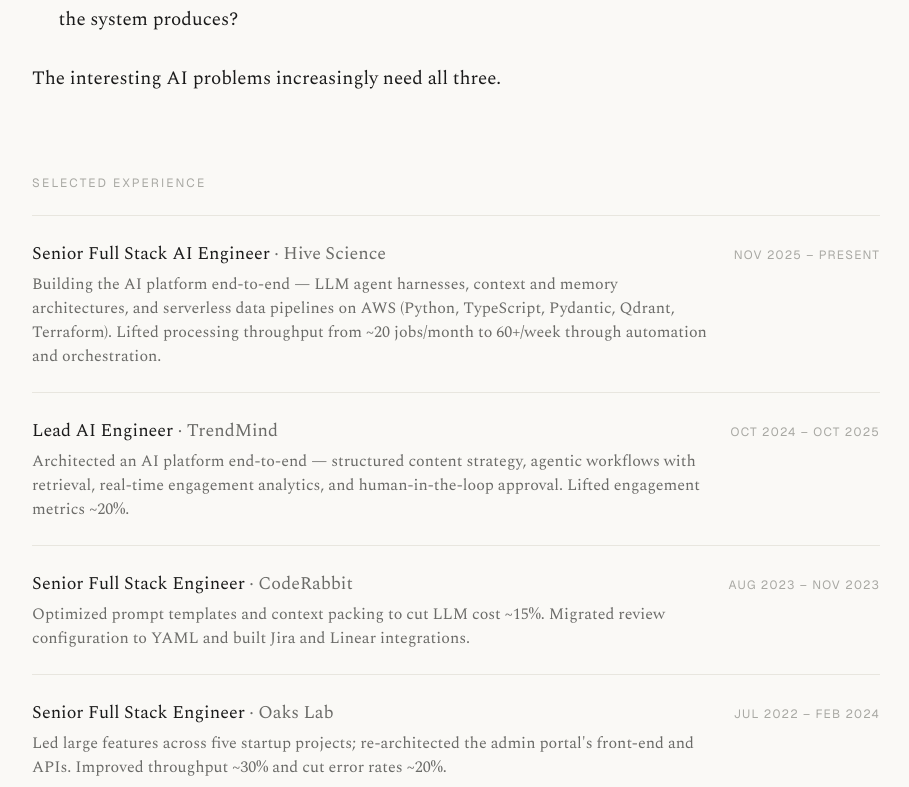
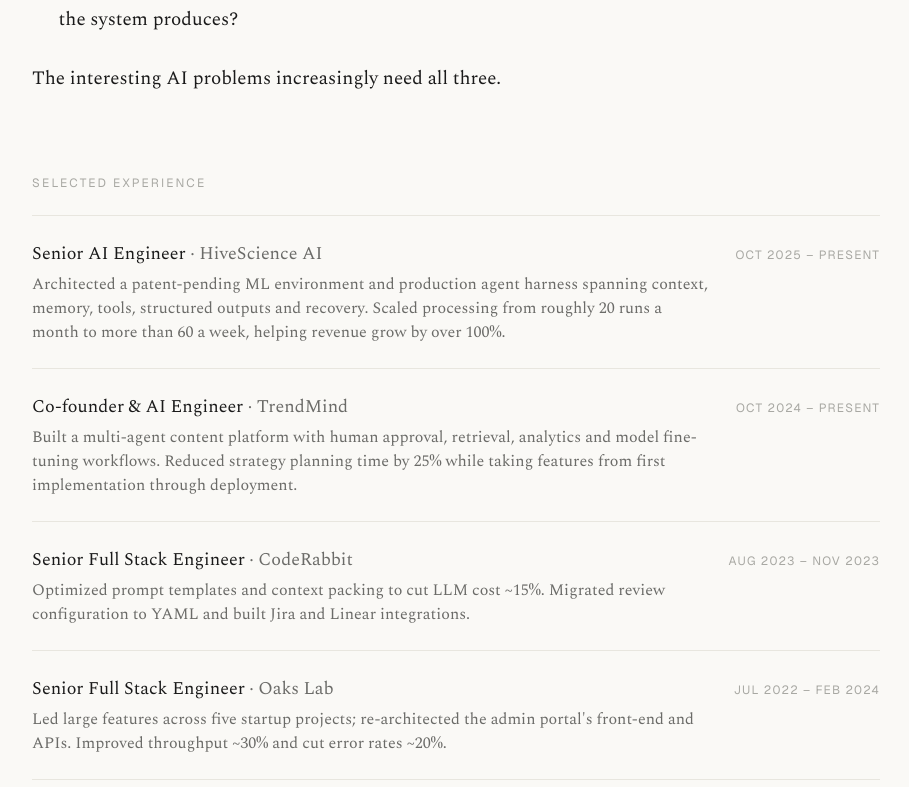
Before and after one commit to bemijonathan/jonathanatiene.com, a Next.js app: page /about in a window 1280 px wide. Shown: the part 2010-2797 px from the top of the page, without its empty margins (184-1093 px from the left). Built offline with nearby package versions, Linux system fonts and the light colour scheme.

Commit message:
imoroved website layout

```diff
--- a/src/app/about/page.tsx
+++ b/src/app/about/page.tsx
@@ -7,7 +7,7 @@
 export const metadata: Metadata = {
   title: "About",
   description:
-    "Jonathan Atiene — AI engineer, researcher and writer. Building and studying intelligent systems at the intersection of engineering and applied AI research.",
+    "Jonathan Atiene — senior AI engineer, researcher and builder of production agentic systems.",
   alternates: { canonical: "/about" },
 };
 
@@ -18,7 +18,7 @@
   return (
     <SectionPage
       title="About"
-      intro="I build and study intelligent systems, and write about AI agents, memory, evaluation, open models and the engineering required to make AI work in the real world."
+      intro="I build production AI systems, study what makes them dependable, and write about the engineering decisions hidden behind the demo."
     >
       <div className="mb-12">
         <Image
@@ -33,7 +33,7 @@
 
       <div className="prose">
         <p>
-          I'm an AI engineer, researcher and software builder interested in one broad
+          I&apos;m a senior AI engineer, researcher and software builder interested in one broad
           question:
         </p>
         <p>
@@ -48,11 +48,11 @@
           several years building backend, frontend, cloud and production systems. That
           engineering foundation eventually led me deeper into machine learning, and I
           later completed an MSc in Artificial Intelligence. Today those fields overlap in
-          my work. I'm currently based in London, building production AI systems at
-          Hive Science.
+          my work. I&apos;m currently based in London, building production AI systems at
+          HiveScience AI.
         </p>
         <p>
-          I'm interested not only in what models can do, but also in the infrastructure
+          I&apos;m interested not only in what models can do, but also in the infrastructure
           around them — how we evaluate their behaviour, how they interact with existing
           software systems, and how humans interpret and make decisions with their
           outputs.
@@ -84,7 +84,7 @@
             trusted in production?
           </li>
           <li>
-            <strong>Researcher</strong> — what evidence supports the assumptions we're
+            <strong>Researcher</strong> — what evidence supports the assumptions we&apos;re
             making?
           </li>
           <li>
--- a/src/app/layout.tsx
+++ b/src/app/layout.tsx
@@ -34,7 +34,7 @@
     default: `${site.name} — ${site.descriptor}`,
     template: `%s — ${site.name}`,
   },
-  description: site.tagline,
+  description: site.metaDescription,
   applicationName: site.name,
   authors: [{ name: site.name, url: site.url }],
   creator: site.name,
@@ -51,12 +51,12 @@
     url: site.url,
     siteName: site.name,
     title: `${site.name} — ${site.descriptor}`,
-    description: site.tagline,
+    description: site.metaDescription,
   },
   twitter: {
     card: "summary_large_image",
     title: `${site.name} — ${site.descriptor}`,
-    description: site.tagline,
+    description: site.metaDescription,
     creator: "@bemijonathan",
   },
   robots: {
--- a/src/app/page.tsx
+++ b/src/app/page.tsx
@@ -1,6 +1,60 @@
 import Link from "next/link";
 import { getFeaturedArticles, getLatestArticles } from "@/lib/content";
 import { site } from "@/lib/site";
+
+const skills = [
+  {
+    area: "LLM and agent architecture",
+    expertise:
+      "Production agent harnesses, multi-agent workflows, LangGraph state graphs, tool orchestration, Pydantic-validated structured outputs, context windows, long-term memory, human approval gates and failure recovery.",
+  },
+  {
+    area: "Retrieval and knowledge systems",
+    expertise:
+      "RAG pipelines, vector retrieval with Qdrant, query and document representation, reranking, citation grounding and knowledge graphs—including retrieval across more than 70,000 clinical records.",
+  },
+  {
+    area: "Language models and fine-tuning",
+    expertise:
+      "Llama 3B fine-tuning with PyTorch, Hugging Face and Vertex AI; dataset preparation, synthetic-data pipelines, prompt and context optimisation, and open-model inference workflows.",
+  },
+  {
+    area: "Deep learning and model efficiency",
+    expertise:
+      "RAAGR²-Net brain-tumour segmentation, model pruning, weight sharing and parameter-efficiency research focused on reducing model size and deployment cost without losing useful performance.",
+  },
+  {
+    area: "Evaluation and reliability",
+    expertise:
+      "Agent evaluation, red teaming, Langfuse tracing, schema validation, evidence checks, observability and recovery paths for long-running model and tool workflows.",
+  },
+  {
+    area: "AI platform engineering",
+    expertise:
+      "Python, TypeScript, Node.js, PostgreSQL, AWS Glue, serverless AWS services, GCP, Docker, Terraform, CI/CD and scalable data and ML pipelines.",
+  },
+];
+
+const selectedSystems = [
+  {
+    name: "HiveScience AI",
+    title: "Audience intelligence at enterprise scale",
+    summary:
+      "A patent-pending ML environment for Fortune 500 teams, with a production agent harness spanning context, memory, tool orchestration, structured outputs, validation and failure recovery.",
+  },
+  {
+    name: "Axon · Neurochecklists",
+    title: "Evidence-grounded answers for neurology",
+    summary:
+      "A privacy-conscious RAG agent that searches and reranks more than 70,000 clinical checklist records to return structured, cited answers in under 2.5 seconds.",
+  },
+  {
+    name: "AskHook",
+    title: "Social intelligence from short-form video",
+    summary:
+      "An agentic system that distinguishes organic virality from paid promotion and turns patterns across more than 500 content pieces into actionable ideas in minutes.",
+  },
+];
 
 const currentlyExploring = [
   "Agentic memory",
@@ -8,18 +62,6 @@
   "AI system reliability",
   "Agent evaluation",
   "Context engineering",
-];
-
-const workingWith = [
-  "Python",
-  "TypeScript",
-  "PyTorch",
-  "TensorFlow",
-  "Hugging Face",
-  "Pydantic",
-  "Qdrant",
-  "AWS",
-  "Terraform",
 ];
 
 export default async function HomePage() {
@@ -35,17 +77,20 @@
         </h1>
         <p className="mt-3 font-sans text-lg text-muted">{site.descriptor}</p>
         <p className="mt-1 font-sans text-sm text-subtle">
-          London <span aria-label="United Kingdom">🇬🇧</span>
+          United Kingdom <span aria-label="United Kingdom">🇬🇧</span>
         </p>
         <p className="mt-6 max-w-xl font-serif text-lg leading-relaxed text-foreground/90">
           {site.tagline}
         </p>
         <div className="mt-8 flex flex-wrap items-center gap-x-6 gap-y-3 text-sm">
           <Link
-            href="/writing"
+            href="/projects"
             className="text-accent underline decoration-1 underline-offset-4 hover:text-accent-hover"
           >
-            Read my writing →
+            See selected systems →
+          </Link>
+          <Link href="/writing" className="text-muted hover:text-foreground">
+            Read my writing
           </Link>
           <Link href="/about" className="text-muted hover:text-foreground">
             About me
@@ -53,10 +98,25 @@
         </div>
       </section>
 
+      {/* Skills */}
+      <section className="mt-24">
+        <SectionLabel>Deep technical skills</SectionLabel>
+        <ul className="mt-6 divide-y divide-border border-y border-border">
+          {skills.map((skill) => (
+            <li key={skill.area} className="py-5">
+              <p className="font-serif text-xl text-foreground">{skill.area}</p>
+              <p className="mt-1 font-serif text-base leading-relaxed text-muted">
+                {skill.expertise}
+              </p>
+            </li>
+          ))}
+        </ul>
+      </section>
+
       {/* Featured */}
       {featured ? (
         <section className="mt-24">
-          <SectionLabel>Featured</SectionLabel>
+          <SectionLabel>Featured writing</SectionLabel>
           <Link href={`/writing/${featured.slug}`} className="group mt-4 block">
             <h2 className="font-serif text-3xl leading-tight tracking-tight text-foreground transition-colors group-hover:text-accent">
               {featured.title}
@@ -91,22 +151,42 @@
         </section>
       ) : null}
 
+      {/* Selected systems */}
+      <section className="mt-24">
+        <SectionLabel>Selected systems</SectionLabel>
+        <p className="mt-4 max-w-2xl font-serif text-lg leading-relaxed text-muted">
+          My strongest work sits in the engineering around the model: context, memory,
+          retrieval, tools, evaluation, infrastructure and human review.
+        </p>
+        <ul className="mt-8 space-y-10 border-t border-border pt-8">
+          {selectedSystems.map((project) => (
+            <li key={project.name}>
+              <p className="font-sans text-xs uppercase tracking-widest text-accent">
+                {project.name}
+              </p>
+              <h2 className="mt-2 font-serif text-2xl leading-snug text-foreground">
+                {project.title}
+              </h2>
+              <p className="mt-3 max-w-2xl font-serif text-lg leading-relaxed text-muted">
+                {project.summary}
+              </p>
+            </li>
+          ))}
+        </ul>
+        <Link
+          href="/projects"
+          className="mt-8 inline-block text-sm text-accent underline decoration-1 underline-offset-4 hover:text-accent-hover"
+        >
+          View all projects →
+        </Link>
+      </section>
+
       {/* Currently exploring */}
       <section className="mt-24">
         <SectionLabel>Currently exploring</SectionLabel>
         <ul className="mt-6 flex flex-wrap gap-x-6 gap-y-2 font-serif text-lg text-foreground/90">
           {currentlyExploring.map((topic) => (
             <li key={topic}>{topic}</li>
-          ))}
-        </ul>
-      </section>
-
-      {/* Working with */}
-      <section className="mt-24">
-        <SectionLabel>Working with</SectionLabel>
-        <ul className="mt-6 flex flex-wrap gap-x-5 gap-y-2 font-sans text-sm text-muted">
-          {workingWith.map((t) => (
-            <li key={t}>{t}</li>
           ))}
         </ul>
       </section>
--- a/src/app/projects/page.tsx
+++ b/src/app/projects/page.tsx
@@ -60,7 +60,7 @@
                   {p.whyInteresting ? (
                     <div>
                       <dt className="font-sans text-xs uppercase tracking-widest text-subtle">
-                        Why it's interesting
+                        Why it&apos;s interesting
                       </dt>
                       <dd className="mt-1 font-serif text-base text-muted">
                         {p.whyInteresting}
--- a/src/data/experience.ts
+++ b/src/data/experience.ts
@@ -9,21 +9,21 @@
 
 export const experience: Experience[] = [
   {
-    title: "Senior Full Stack AI Engineer",
-    company: "Hive Science",
-    location: "London",
-    period: "Nov 2025 – Present",
+    title: "Senior AI Engineer",
+    company: "HiveScience AI",
+    location: "Remote",
+    period: "Oct 2025 – Present",
     summary:
-      "Building the AI platform end-to-end — LLM agent harnesses, context and memory architectures, and serverless data pipelines on AWS (Python, TypeScript, Pydantic, Qdrant, Terraform). Lifted processing throughput from ~20 jobs/month to 60+/week through automation and orchestration.",
+      "Architected a patent-pending ML environment and production agent harness spanning context, memory, tools, structured outputs and recovery. Scaled processing from roughly 20 runs a month to more than 60 a week, helping revenue grow by over 100%.",
     type: "work",
   },
   {
-    title: "Lead AI Engineer",
+    title: "Co-founder & AI Engineer",
     company: "TrendMind",
     location: "Remote",
-    period: "Oct 2024 – Oct 2025",
+    period: "Oct 2024 – Present",
     summary:
-      "Architected an AI platform end-to-end — structured content strategy, agentic workflows with retrieval, real-time engagement analytics, and human-in-the-loop approval. Lifted engagement metrics ~20%.",
+      "Built a multi-agent content platform with human approval, retrieval, analytics and model fine-tuning workflows. Reduced strategy planning time by 25% while taking features from first implementation through deployment.",
     type: "work",
   },
   {
--- a/src/data/projects.ts
+++ b/src/data/projects.ts
@@ -17,6 +17,38 @@
 };
 
 export const projects: Project[] = [
+  {
+    slug: "askhook",
+    title: "AskHook",
+    type: "Product",
+    date: "2025",
+    summary:
+      "A social-intelligence platform that analyses more than 500 short-form videos in minutes, distinguishes organic virality from paid promotion, and turns winning patterns into usable content decisions.",
+    problem:
+      "Trend data shows what moved, but rarely explains whether a pattern was earned, bought, or repeatable.",
+    whyInteresting:
+      "The agentic harness has to coordinate large-volume multimodal analysis, preserve evidence, and reduce noisy observations into decisions a strategist can defend.",
+    learned:
+      "At this scale, orchestration and recovery paths matter as much as analysis quality. A useful agent needs to know what completed, what failed, and what evidence supports each conclusion.",
+    tags: ["Agentic Systems", "Multimodal AI", "Structured Outputs"],
+    featured: true,
+  },
+  {
+    slug: "neurochecklists",
+    title: "Axon · Neurochecklists",
+    type: "Product",
+    date: "2025",
+    summary:
+      "An evidence-grounded neurology agent that searches and reranks more than 70,000 clinical checklist records to return structured, cited answers in under 2.5 seconds.",
+    problem:
+      "Clinicians and researchers need precise answers from a large specialist corpus without losing provenance, privacy, or time.",
+    whyInteresting:
+      "This is retrieval under real constraints: relevance is not enough unless the answer is fast, traceable to evidence, and shaped for a high-stakes workflow.",
+    learned:
+      "Good RAG depends on the representation and reranking strategy around the vector store, not simply the choice of embedding model.",
+    tags: ["RAG", "Healthcare AI", "Reranking", "Privacy"],
+    featured: true,
+  },
   {
     slug: "trendmind",
     title: "TrendMind",
--- a/src/lib/site.ts
+++ b/src/lib/site.ts
@@ -1,11 +1,13 @@
 export const site = {
   name: "Jonathan Atiene",
-  descriptor: "AI engineer, researcher and writer.",
+  descriptor: "Senior AI engineer specialising in production LLM and agentic systems.",
   tagline:
-    "I build and study intelligent systems, and write about AI agents, memory, evaluation, open models and the engineering required to make AI work in the real world.",
+    "I architect and ship agent harnesses, RAG and reranking pipelines, context and memory systems, evaluation frameworks, structured outputs, tool orchestration and human-in-the-loop workflows. My work spans Llama fine-tuning and deep-learning research through to Python and TypeScript platforms on AWS.",
+  metaDescription:
+    "Senior AI engineer building production LLM and agentic systems, RAG pipelines, model fine-tuning, evaluation and AI infrastructure.",
   url: "https://jonathanatiene.com",
   locale: "en_US",
-  email: "bemijonathan.softwares@gmail.com",
+  email: "bemijonathan@gmail.com",
   social: {
     github: "https://github.com/bemijonathan",
     x: "https://x.com/bemijonathan",
```
